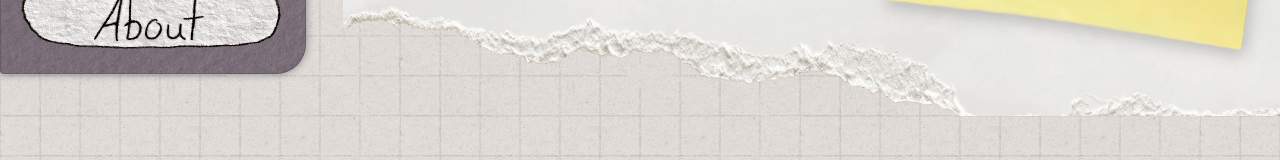
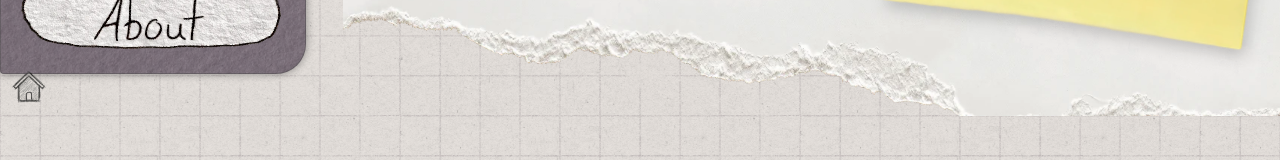
Before and after one commit to zstrait/personal-site, a React (Vite) app: page / in a window 1280 px wide. Shown: the part 684-844 px from the top of the page. Built offline with nearby package versions, Linux system fonts and the light colour scheme.

Commit message:
Added home button

```diff
--- a/src/App.css
+++ b/src/App.css
@@ -540,6 +540,34 @@ body:not(:has(.nav-bar.closed)) .mail-button.scrolled:hover {
     background-image: url(/buttons/about-button-520.webp);
 }
 
+.home-button {
+    position: fixed;
+    bottom: 12px;
+    left: 12px;
+    width: 34px;
+    height: 34px;
+    background-image: url(/buttons/house.webp);
+    background-size: contain;
+    background-repeat: no-repeat;
+    background-position: center;
+    z-index: 100;
+    opacity: 0.75;
+    transition: transform 0.2s ease, filter 0.2s ease, opacity 0.2s ease;
+    cursor: url('/cursor/point1.png') 0 0, pointer;
+
+}
+
+.home-button:hover {
+    transform: scale(1.08) rotate(-2deg);
+    filter: drop-shadow(0 2px 6px rgba(0, 0, 0, 0.15));
+    opacity: 1;
+}
+
+.home-button:active {
+    transform: scale(0.95);
+}
+
+
 
 /* MAIN CONTENT */
 
--- a/src/App.jsx
+++ b/src/App.jsx
@@ -1,7 +1,7 @@
 import './App.css'
 import SideNav from './components/SideNav/SideNav.jsx';
 import HeaderButtons from './components/Header/HeaderButtons.jsx';
-import { Outlet, useLocation } from 'react-router-dom';
+import { Outlet, useLocation, Link } from 'react-router-dom';
 import { useEffect, useState } from 'react';
 
 function App() {
@@ -28,6 +28,7 @@ function App() {
 
     return (
         <>
+            <Link to="/" className="home-button" title="Go Home"></Link>
             <HeaderButtons isScrolled={isScrolled} />
             <a href="mailto:zanderstrait@gmail.com?subject=Reaching%20Out%20from%20your%20Website"
                 className={`mail-button header-button ${isScrolled ? 'scrolled' : ''}`}></a>
```
Also changed, not shown: public/buttons/house.webp (added).
